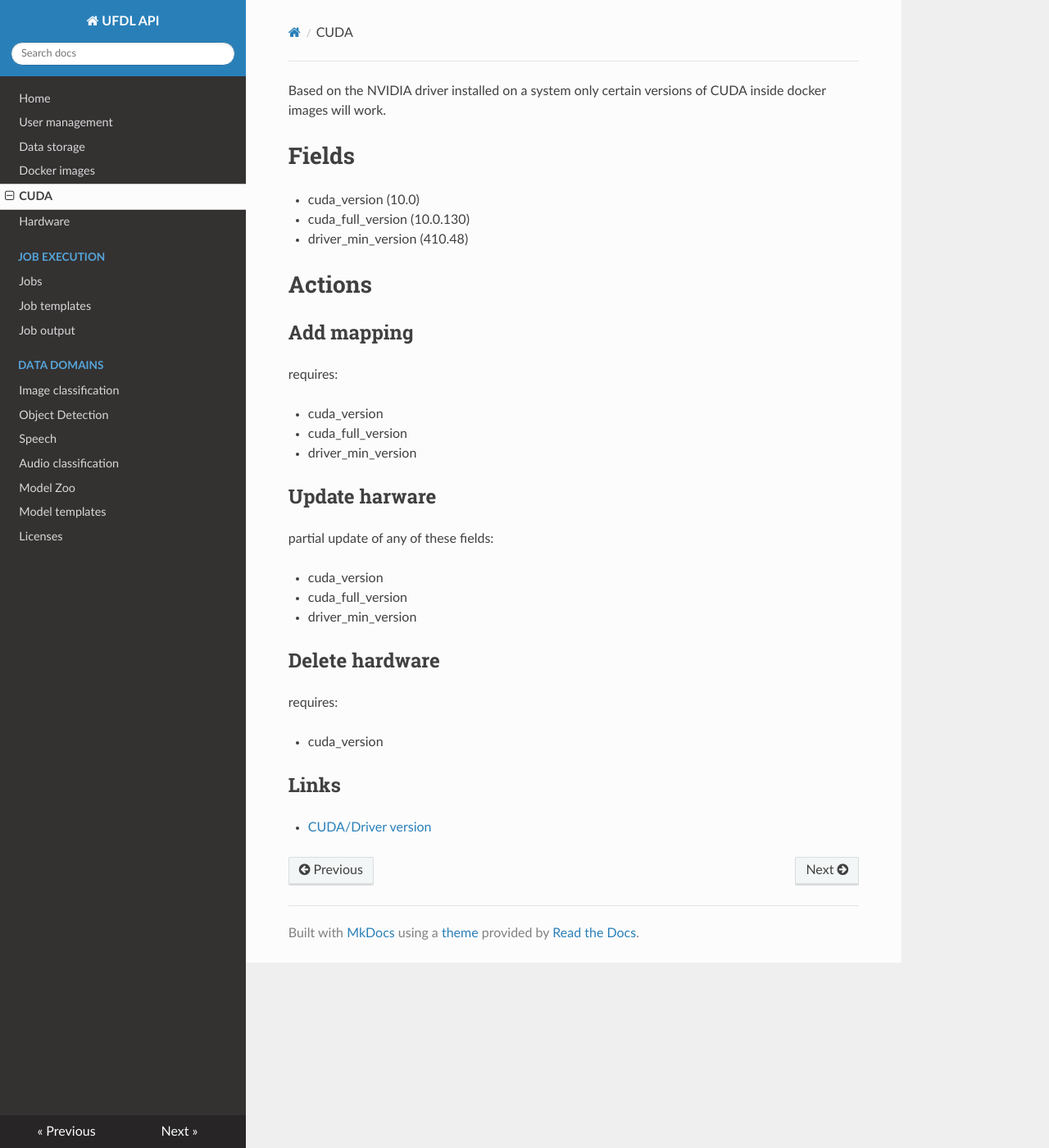
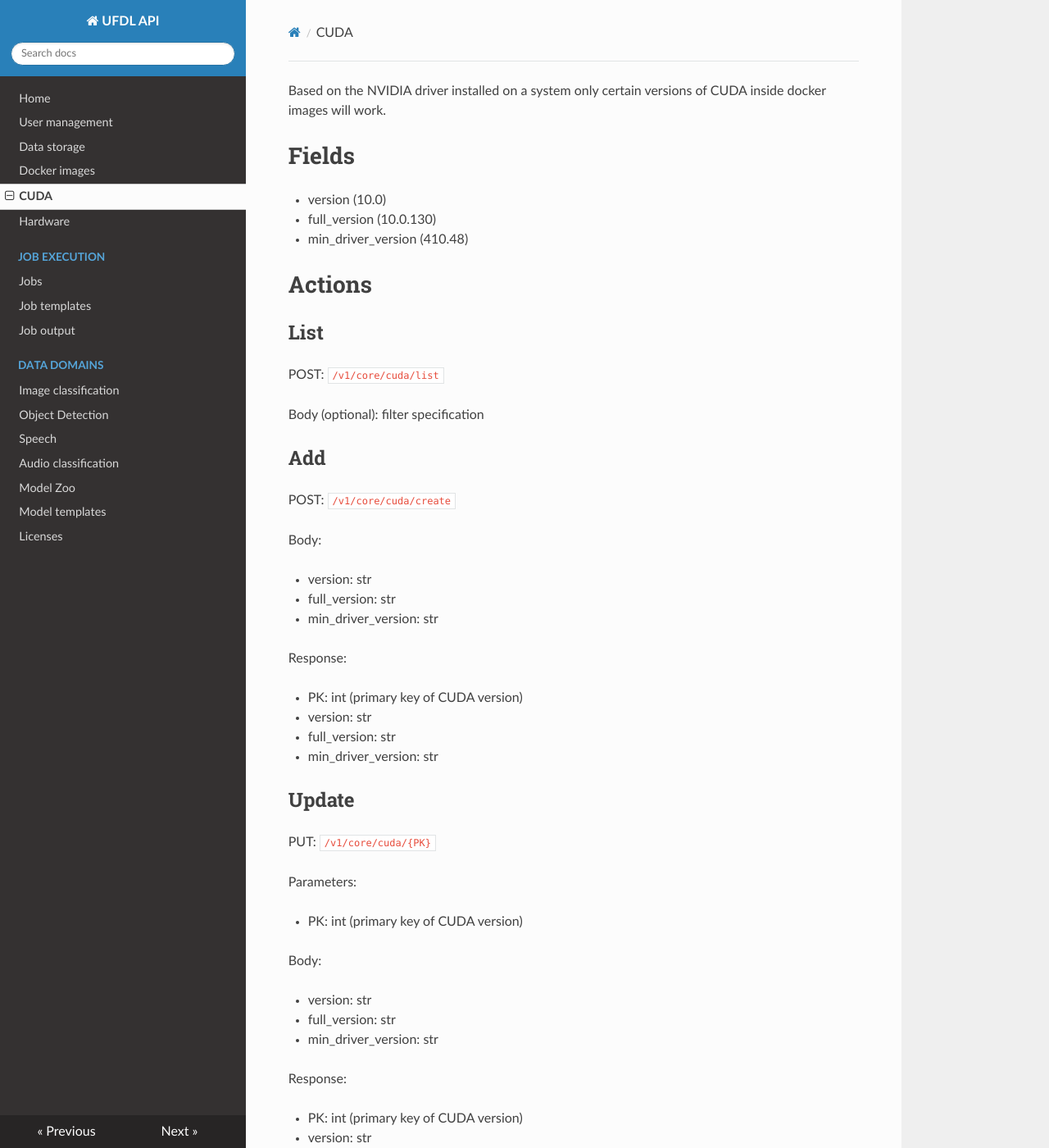
Before and after one commit to waikato-ufdl/ufdl-api, an MkDocs documentation site: the page built from docs/cuda.md, in a window 1280 px wide and 1400 px high. Shown: the whole window at 82% size. Built offline with MkDocs 1.6.1, drawn with Linux system fonts in a browser that asks for light colours; nearby versions of some CDN libraries; some of the changed text lies outside the part shown.

Commit message:
aligned with reality

```diff
--- a/docs/cuda.md
+++ b/docs/cuda.md
@@ -3,34 +3,85 @@ certain versions of CUDA inside docker images will work.
 
 # Fields
 
-* cuda_version (10.0)
-* cuda_full_version (10.0.130)
-* driver_min_version (410.48)
+* version (10.0)
+* full_version (10.0.130)
+* min_driver_version (410.48)
 
 # Actions
 
-## Add mapping
+## List
 
-requires:
+POST: `/v1/core/cuda/list`
 
-  * cuda_version
-  * cuda_full_version
-  * driver_min_version
+Body (optional): filter specification
 
-## Update harware
+## Add
 
-partial update of any of these fields:
+POST: `/v1/core/cuda/create`
 
-  * cuda_version
-  * cuda_full_version
-  * driver_min_version
+Body:
+
+  * version: str
+  * full_version: str
+  * min_driver_version: str
+
+Response:
+
+  * PK: int (primary key of CUDA version)
+  * version: str
+  * full_version: str
+  * min_driver_version: str
+
+## Update
+
+PUT: `/v1/core/cuda/{PK}`
+
+Parameters:
+
+  * PK: int (primary key of CUDA version)
+
+Body:
+
+  * version: str
+  * full_version: str
+  * min_driver_version: str
+
+Response:
+
+  * PK: int (primary key of CUDA version)
+  * version: str
+  * full_version: str
+  * min_driver_version: str
+
+## Partial update
+
+PATCH: `/v1/core/cuda/{PK}`
+
+Parameters:
+
+  * PK: int (primary key of CUDA version)
+
+Partial update with any of the fields in the body:
+
+  * version: str
+  * full_version: str
+  * min_driver_version: str
+
+Response:
+
+  * PK: int (primary key of CUDA version)
+  * version: str
+  * full_version: str
+  * min_driver_version: str
 
 
-## Delete hardware
+## Delete
 
-requires:
+DELETE: `/v1/core/cuda/{PK}/`
 
-  * cuda_version
+Parameters:
+
+  * PK: int (primary key of CUDA version)
 
 
 ## Links
```
